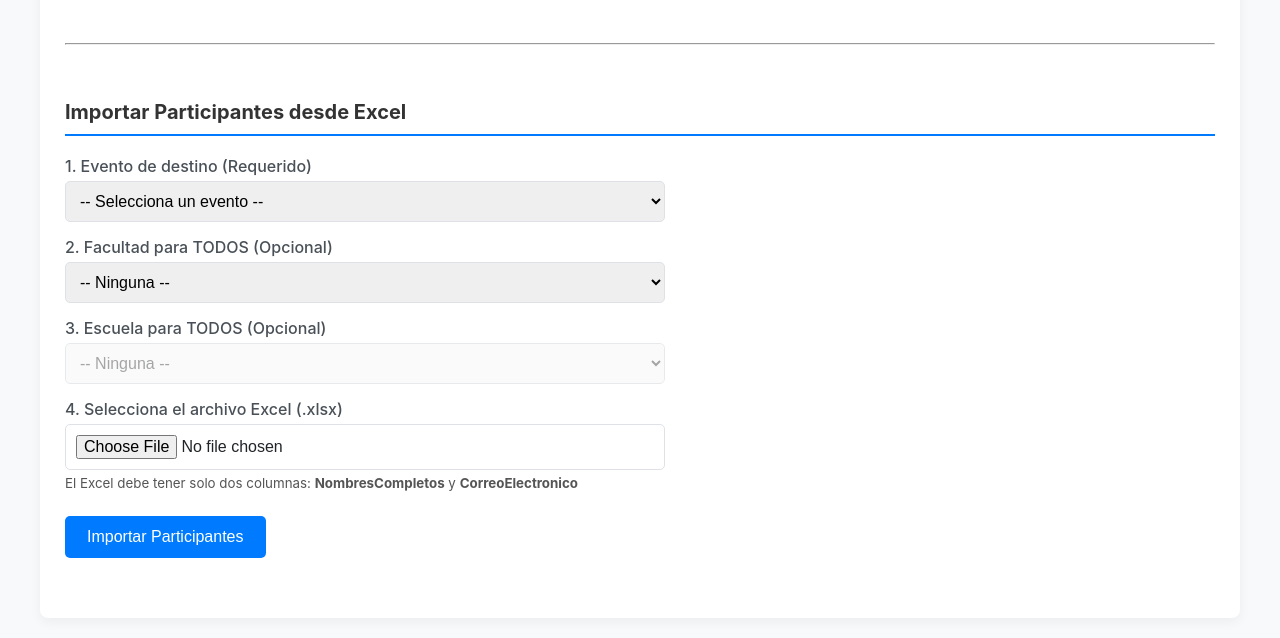
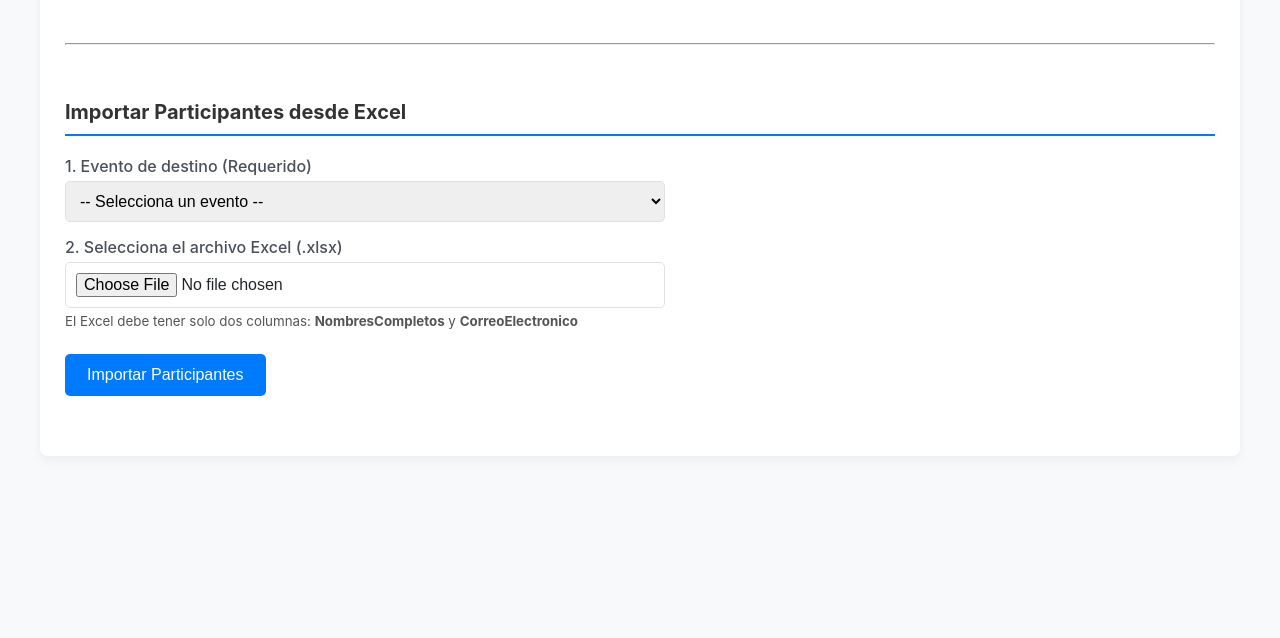
Before and after one commit to Yusurus/SystemaDeEnvioDeMensajesWeb, a Flask app: page / in a window 1280 px wide, after a click on "Administrar". Shown: the part 807-1445 px from the top of the page. After the commit the page ends 1203 px from the top, so only its background shows below. Run offline with Flask 3, Linux system fonts and the light colour scheme; data that the repository does not hold is empty; some libraries are stand-ins or nearby versions.

Commit message:
feat: Simplifica el formulario de carga de Excel eliminando campos opcionales de facultad y escuela

```diff
--- a/templates/index.html
+++ b/templates/index.html
@@ -500,22 +500,7 @@
                             </select>
                         </div>
                         <div class="form-group">
-                            <label for="facultad_id_excel">2. Facultad para TODOS (Opcional)</label>
-                            <select id="facultad_id_excel" name="facultad_id" onchange="updateEscuelas(this.value, 'escuela_id_excel')">
-                                <option value="">-- Ninguna --</option>
-                                {% for f in facultades_list %}
-                                <option value="{{ f.idFacultad }}">{{ f.nombreFacultad }}</option>
-                                {% endfor %}
-                            </select>
-                        </div>
-                        <div class="form-group">
-                            <label for="escuela_id_excel">3. Escuela para TODOS (Opcional)</label>
-                            <select id="escuela_id_excel" name="escuela_id" disabled>
-                                <option value="">-- Ninguna --</option>
-                            </select>
-                        </div>
-                        <div class="form-group">
-                            <label for="excel_file">4. Selecciona el archivo Excel (.xlsx)</label>
+                            <label for="excel_file">2. Selecciona el archivo Excel (.xlsx)</label>
                             <input type="file" id="excel_file" name="excel_file" accept=".xlsx" required>
                             <small>El Excel debe tener solo dos columnas: <strong>NombresCompletos</strong> y <strong>CorreoElectronico</strong></small>
                         </div>
```
